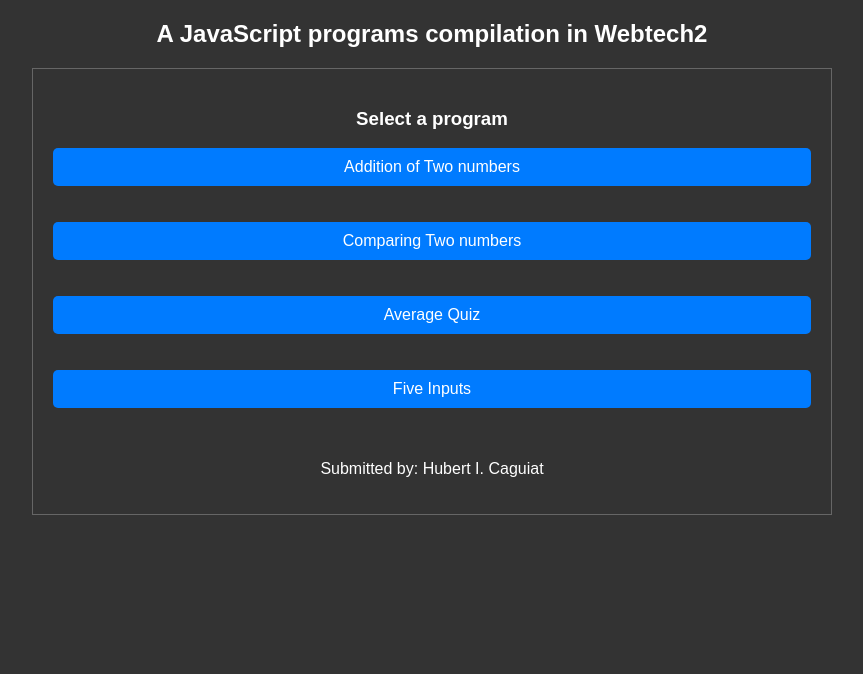
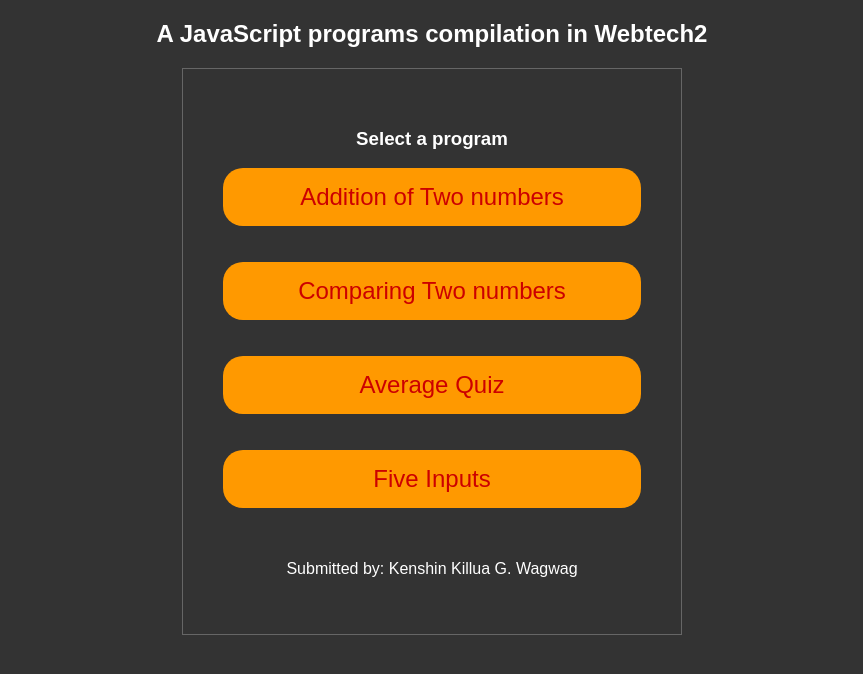
Before and after one commit to hubertcaguiat/myJS, a plain HTML site: page index.html in a window 1280 px wide. Shown: the whole page, without its empty margins (208-1071 px from the left). Drawn offline with Linux system fonts and the light colour scheme.

Commit message:
updating my profile

```diff
--- a/index.html
+++ b/index.html
@@ -1,7 +1,7 @@
 <!DOCTYPE html>
 <html>
 <head>
-    <title>JavaScript Compilation - Hubert I. Caguiat</title>
+    <title>JavaScript Compilation - Kenshin Killua G. Wagwag</title>
     <style>
         * {
             box-sizing: border-box;
@@ -12,20 +12,20 @@
 
 .container {
 border: 1px solid #666;
-  max-width: 800px; /* Set the maximum width of the container */
-  margin: 0 auto; /* Center the container on the page */
-  padding: 20px; /* Add some padding for spacing */
+  max-width: 500px; /* Set the maximum width of the container */
+  margin: auto; /* Center the container on the page */
+  padding: 40px; /* Add some padding for spacing */
 }
 
         .btn-home {
              display: block; /* Make the link a block element */
   width: 100%; /* Set the width to 100% of its parent container */
-  padding: 10px; /* Add some padding for styling */
-  background-color: #007bff; /* Example background color (you can change this) */
-  color: #ffffff; /* Example text color (you can change this) */
+  padding: 15px; /* Add some padding for styling */
+  background-color: #ff9900; /* Example background color (you can change this) */
+  color: #cc0000; /* Example text color (you can change this) */
   border: none; /* Remove border */
-  border-radius: 5px; /* Add rounded corners */
-  font-size: 16px; /* Set font size */
+  border-radius: 20px; /* Add rounded corners */
+  font-size: 24px; /* Set font size */
   text-align: center; /* Center text */
   text-decoration: none; /* Remove default underline */
         }
@@ -56,7 +56,7 @@ text-decoration:underline;
             <a href="average.html" class="btn-home">Average Quiz</a><br/><br/>
             <a href="fiveinputs.html" class="btn-home">Five Inputs</a><br/><br/>
 
-    <p>Submitted by: Hubert I. Caguiat</p>
+    <p>Submitted by: Kenshin Killua G. Wagwag</p>
     </div>
 
 
--- a/stylesngpages.css
+++ b/stylesngpages.css
@@ -47,7 +47,7 @@
         }
 
 button {
-    background-color: #007BFF; /* Deep blue color */
+    background-color: #05014A; /* Deep blue color */
     color: #fff;
     padding: 8px 12px;
     margin: 4px;
@@ -58,5 +58,5 @@ cursor:pointer;
 }
 
 button:hover{
-    background-color: #0056b3; /* Darker blue on hover */
+    background-color: #00008b; /* Darker blue on hover */
 }
```
Also changed, not shown: addition.html (+1 -1 lines), average.html (+4 -4 lines), compare.html (+1 -1 lines), fiveinputs.html (+1 -1 lines), jsprofile.jpg.
